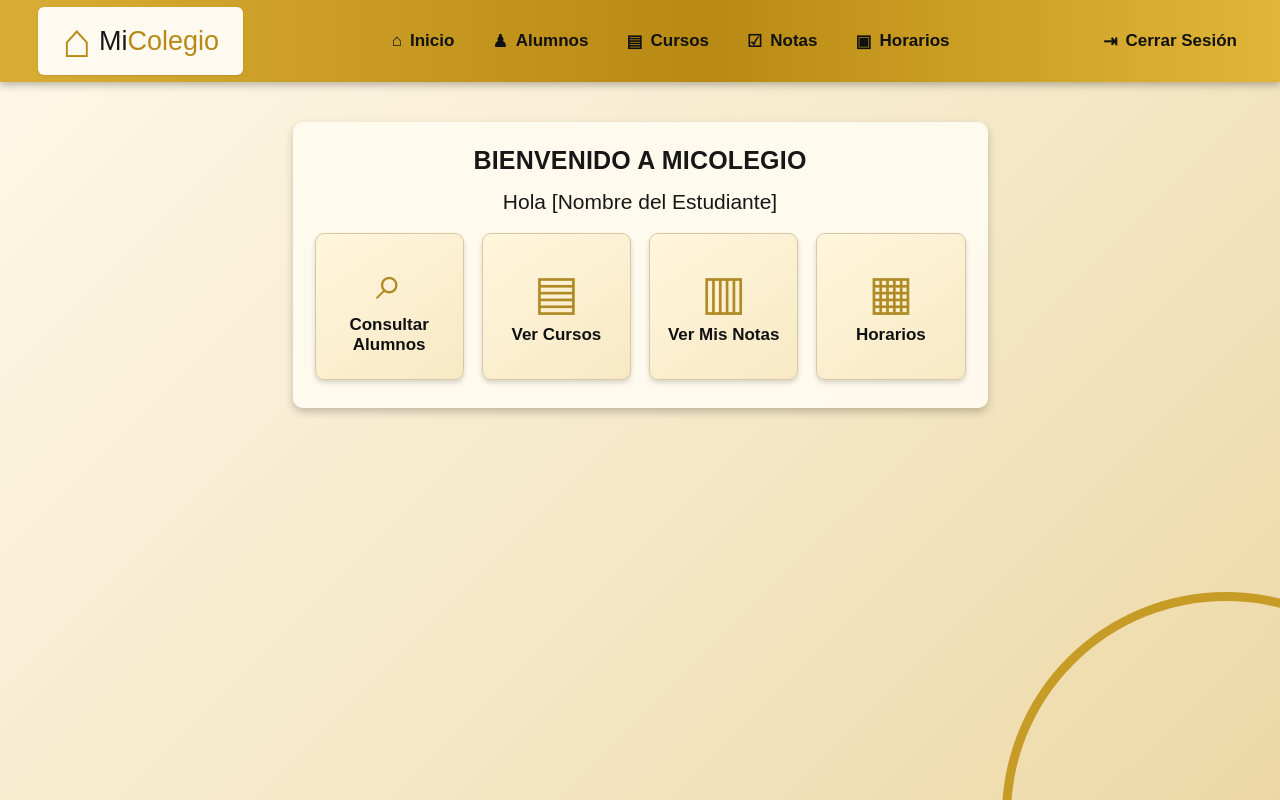
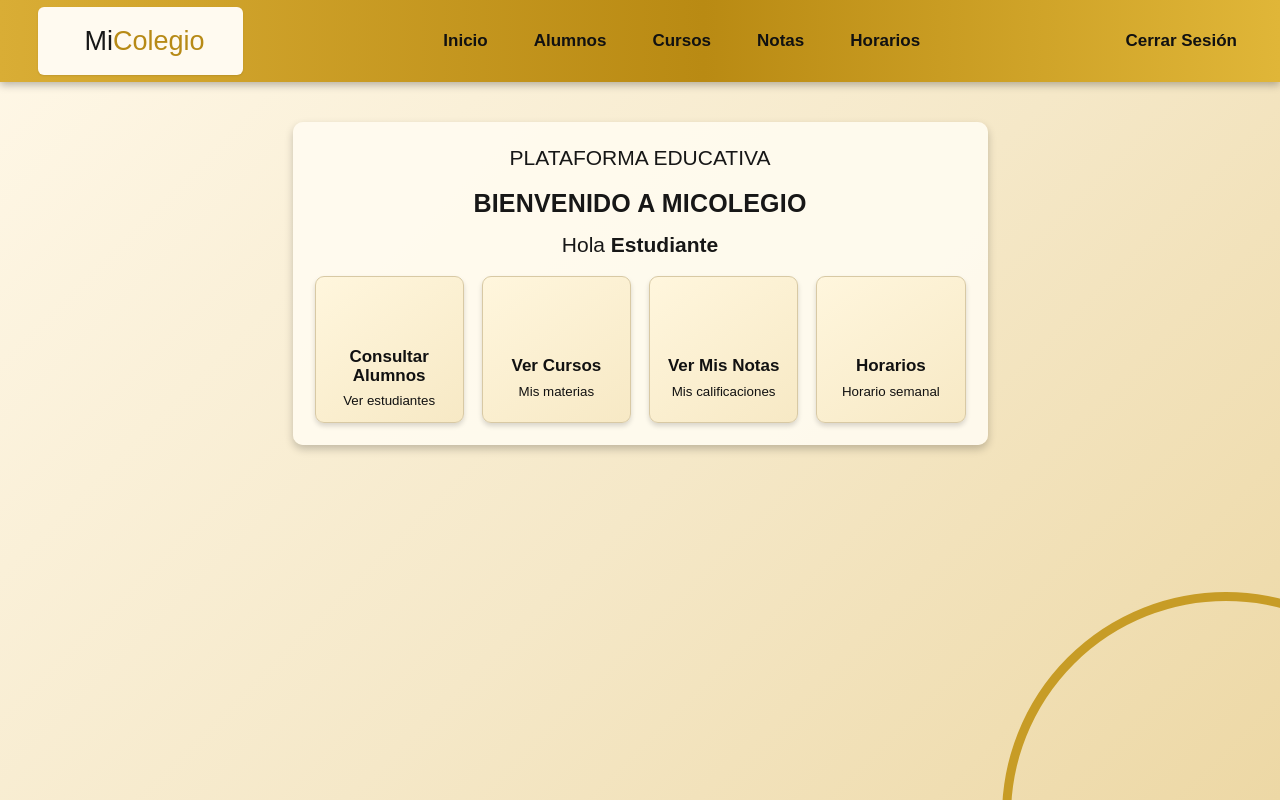
Before and after one commit to jhoelxander10-dot/Frontend-Proyect, a React (Vite) app: page / in a window 1280 px wide. Built offline with nearby package versions, Linux system fonts and the light colour scheme.

Commit message:
Mejorar dashboard de MiColegio con iconos y datos del usuario

```diff
--- a/src/pages/HomePage.tsx
+++ b/src/pages/HomePage.tsx
@@ -2,10 +2,30 @@ import { useNavigate } from "react-router-dom";
 import { authRepository } from "../repositories/authRepository";
 import "./HomePage.css";
 
+type IconName = "home" | "students" | "courses" | "notes" | "schedule" | "logout" | "search";
+
+function Icon({ name }: { name: IconName }) {
+  const paths: Record<IconName, string> = {
+    home: "M3 10.5 12 3l9 7.5v9a1.5 1.5 0 0 1-1.5 1.5h-15A1.5 1.5 0 0 1 3 19.5v-9ZM9 21v-6h6v6",
+    students: "M16 20v-1.5a3.5 3.5 0 0 0-3.5-3.5h-5A3.5 3.5 0 0 0 4 18.5V20M10 11a3.5 3.5 0 1 0 0-7 3.5 3.5 0 0 0 0 7ZM16 4.5a3 3 0 0 1 0 6M17 15h1.5A3.5 3.5 0 0 1 22 18.5V20",
+    courses: "M4 5.5 12 3l8 2.5v13L12 21l-8-2.5v-13ZM4 5.5 12 8l8-2.5M12 8v13",
+    notes: "M5 3h14a2 2 0 0 1 2 2v14a2 2 0 0 1-2 2H5a2 2 0 0 1-2-2V5a2 2 0 0 1 2-2ZM7 8h10M7 12h10M7 16h6",
+    schedule: "M5 4h14a2 2 0 0 1 2 2v14a2 2 0 0 1-2 2H5a2 2 0 0 1-2-2V6a2 2 0 0 1 2-2ZM7 2v4M17 2v4M3 10h18M7 14h.01M12 14h.01M17 14h.01M7 18h.01M12 18h.01M17 18h.01",
+    logout: "M10 4H5a2 2 0 0 0-2 2v12a2 2 0 0 0 2 2h5M15 16l4-4-4-4M19 12H9",
+    search: "m21 21-4.5-4.5M10.5 18a7.5 7.5 0 1 1 0-15 7.5 7.5 0 0 1 0 15Z",
+  };
+
+  return (
+    <svg className="icon" viewBox="0 0 24 24" aria-hidden="true">
+      <path d={paths[name]} />
+    </svg>
+  );
+}
+
 function HomePage() {
   const navigate = useNavigate();
   const user = authRepository.getCurrentUser();
-  const studentName = user?.name ?? "[Nombre del Estudiante]";
+  const studentName = user?.name ?? "Estudiante";
 
   const logout = () => {
     authRepository.logout();
@@ -16,45 +36,62 @@ function HomePage() {
     <div className="school-app">
       <header className="school-navbar">
         <button className="school-logo" onClick={() => navigate("/")} aria-label="Ir al inicio">
-          <span className="logo-house">⌂</span>
+          <span className="logo-house"><Icon name="home" /></span>
           <span>Mi<span>Colegio</span></span>
         </button>
 
-        <nav className="school-nav">
-          <button className="nav-item active" onClick={() => navigate("/")}>⌂ <span>Inicio</span></button>
-          <button className="nav-item" onClick={() => navigate("/alumnos")}>♟ <span>Alumnos</span></button>
-          <button className="nav-item" onClick={() => navigate("/cursos")}>▤ <span>Cursos</span></button>
-          <button className="nav-item" onClick={() => navigate("/notas")}>☑ <span>Notas</span></button>
-          <button className="nav-item" onClick={() => navigate("/horarios")}>▣ <span>Horarios</span></button>
+        <nav className="school-nav" aria-label="Navegación principal">
+          <button className="nav-item active" onClick={() => navigate("/")}>
+            <Icon name="home" /> <span>Inicio</span>
+          </button>
+          <button className="nav-item" onClick={() => navigate("/alumnos")}>
+            <Icon name="students" /> <span>Alumnos</span>
+          </button>
+          <button className="nav-item" onClick={() => navigate("/cursos")}>
+            <Icon name="courses" /> <span>Cursos</span>
+          </button>
+          <button className="nav-item" onClick={() => navigate("/notas")}>
+            <Icon name="notes" /> <span>Notas</span>
+          </button>
+          <button className="nav-item" onClick={() => navigate("/horarios")}>
+            <Icon name="schedule" /> <span>Horarios</span>
+          </button>
         </nav>
 
-        <button className="logout-button" onClick={logout}>⇥ <span>Cerrar Sesión</span></button>
+        <button className="logout-button" onClick={logout}>
+          <Icon name="logout" /> <span>Cerrar Sesión</span>
+        </button>
       </header>
 
       <main className="dashboard-main">
         <section className="welcome-panel">
+          <p className="welcome-label">PLATAFORMA EDUCATIVA</p>
           <h1>BIENVENIDO A MICOLEGIO</h1>
-          <p>Hola {studentName}</p>
+          <p className="student-greeting">Hola <strong>{studentName}</strong></p>
 
           <div className="dashboard-actions">
             <button className="dashboard-card" onClick={() => navigate("/alumnos")}>
-              <span className="dashboard-icon">⌕</span>
+              <span className="dashboard-icon"><Icon name="search" /></span>
               <strong>Consultar<br />Alumnos</strong>
+              <small>Ver estudiantes</small>
             </button>
 
             <button className="dashboard-card" onClick={() => navigate("/cursos")}>
-              <span className="dashboard-icon">▤</span>
+              <span className="dashboard-icon"><Icon name="courses" /></span>
               <strong>Ver Cursos</strong>
+              <small>Mis materias</small>
             </button>
 
             <button className="dashboard-card" onClick={() => navigate("/notas")}>
-              <span className="dashboard-icon">▥</span>
+              <span className="dashboard-icon"><Icon name="notes" /></span>
               <strong>Ver Mis Notas</strong>
+              <small>Mis calificaciones</small>
             </button>
 
             <button className="dashboard-card" onClick={() => navigate("/horarios")}>
-              <span className="dashboard-icon">▦</span>
+              <span className="dashboard-icon"><Icon name="schedule" /></span>
               <strong>Horarios</strong>
+              <small>Horario semanal</small>
             </button>
           </div>
         </section>
```
